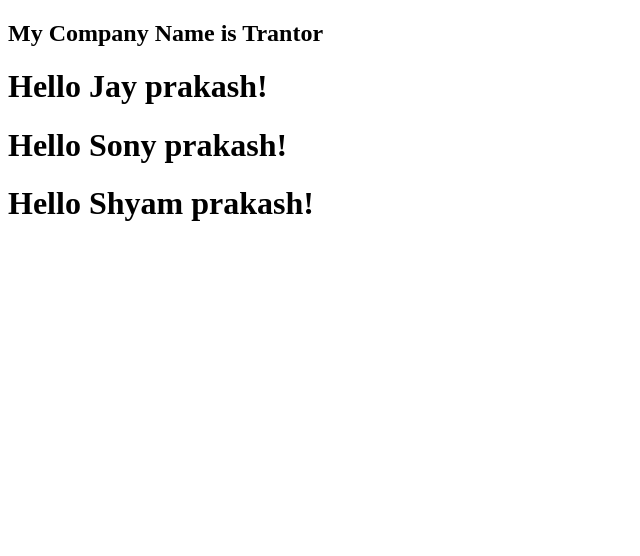
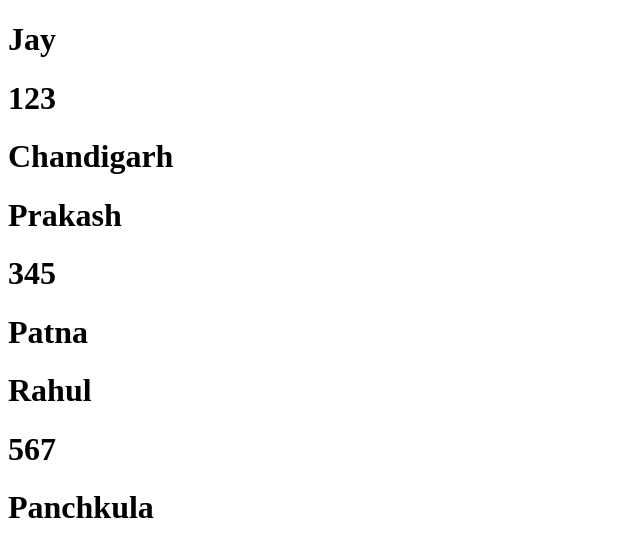
Before and after one commit to jayprakash548/first-app-react-npm, a React (Create React App) app: page / in a window 1280 px wide. Shown: the top 556 px of the page, without its empty margins (0-640 px from the left). Built offline with nearby package versions, Linux system fonts and the light colour scheme.

Commit message:
react Props with functional & Class Components

```diff
--- a/src/App.js
+++ b/src/App.js
@@ -17,7 +17,7 @@ class App extends Component{
 };
 export default App;
  */
-import React from 'react';
+/* import React from 'react';
 import Blog from './blog';
 
  const App = (props) =>{
@@ -30,4 +30,4 @@ import Blog from './blog';
         </div>
      );
  }
- export default App;
+ export default App; */
--- a/src/Student.js
+++ b/src/Student.js
@@ -1,4 +1,4 @@
-import React, { Component } from 'react';
+/* import React, { Component } from 'react';
 
 class Student extends Component {
     render(){
@@ -6,4 +6,17 @@ class Student extends Component {
     }
 }
 
+export default Student; */
+import React from 'react';
+import Blog from './blog';
+
+const Student = () =>{
+    return(
+        <div>
+            <Blog name="Jay" roll="123" city="Chandigarh"/>
+            <Blog name="Prakash" roll="345" city="Patna"/>
+            <Blog name="Rahul" roll="567" city="Panchkula"/>
+        </div>
+    )
+}
 export default Student;
--- a/src/blog.js
+++ b/src/blog.js
@@ -4,7 +4,31 @@ import React from 'react';
     return <h1> Hello Jay!</h1>
 } */
 
-const Blog = (props) =>{
+/* const Blog = (props) =>{
     return <h1> Hello {props.name}!</h1>;
 }
-export default Blog;
+export default Blog; */
+// const name = "Jay Singh";
+
+/* const fun = (nm) =>{
+    return nm;
+}
+
+const user = {
+    name: 'Jay',
+    designation: 'Software Engineer'
+}
+const el = <h1>Hello { user.designation } </h1>
+
+export default el; */
+
+ const Blog = (props) =>{
+     return(
+         <div>
+             <h1>{props.name}</h1>
+             <h1>{props.roll}</h1>
+             <h1>{props.city}</h1>
+         </div>
+     )
+ }
+ export default Blog;
```
Also changed, not shown: src/index.js (+4 -3 lines), src/blog.css (added).
